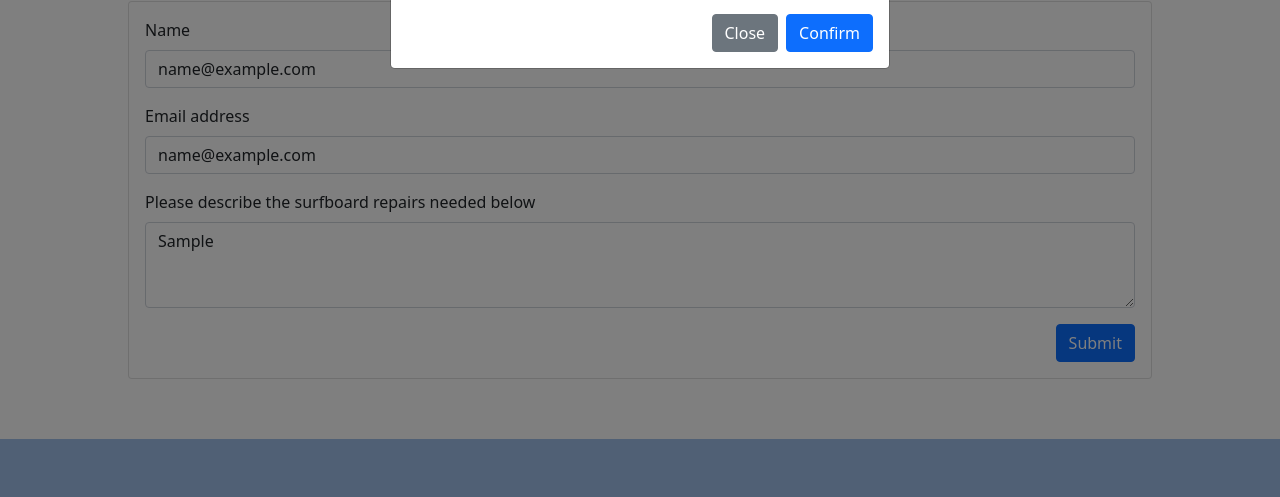
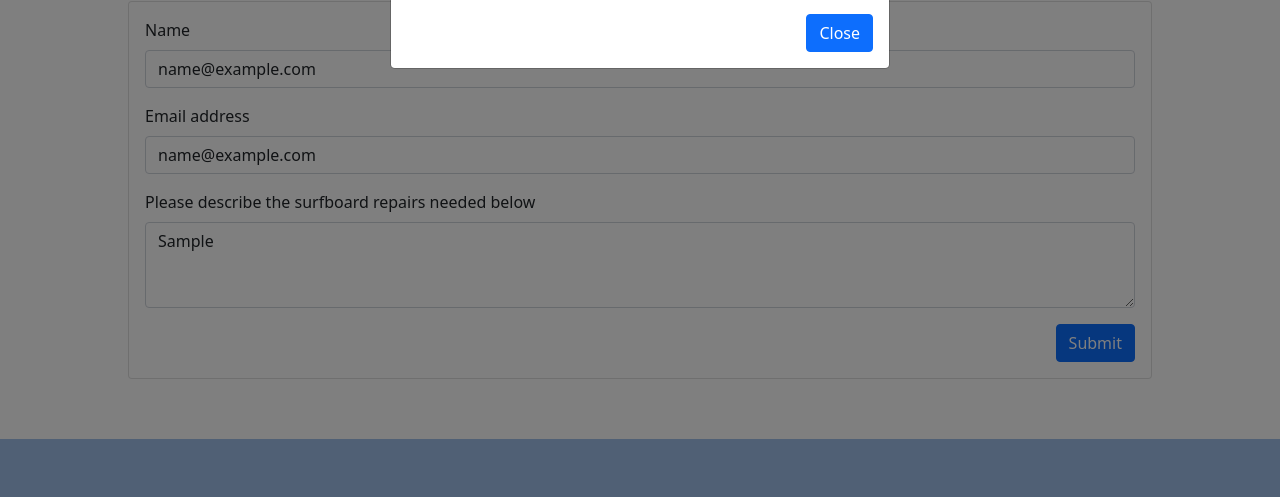
Before and after one commit to bchoi-5/OceanSurfShop, a website: page index.html in a window 1280 px wide. Both pictures are taken after typing "name@example.com", "name@example.com", "Sample" into the empty fields and a click on the button "Submit". Shown: the part 2193-2690 px from the top of the page. Drawn offline with nearby package versions, Linux system fonts and the light colour scheme.

Commit message:
cleaned up modal button

```diff
--- a/index.html
+++ b/index.html
@@ -209,14 +209,9 @@
             Thank you, your repair request form has been submitted.
           </div>
           <div class="modal-footer">
-            <button
-              type="button"
-              class="btn btn-secondary"
-              data-dismiss="modal"
-            >
+            <button type="button" class="btn btn-primary" data-dismiss="modal">
               Close
             </button>
-            <button type="button" class="btn btn-primary">Confirm</button>
           </div>
         </div>
       </div>
```
